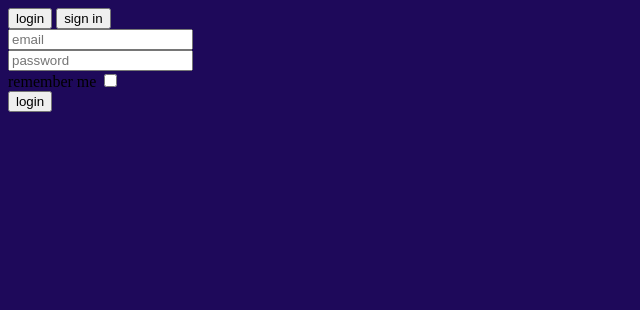
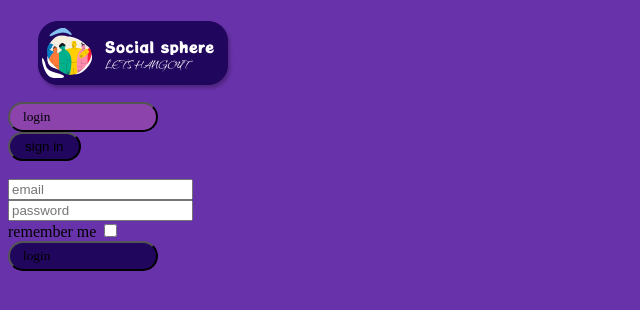
Before and after one commit to StarRainArt/Leiden-Plymouth, a Django app: page /login in a window 1280 px wide. Shown: the top 310 px of the page, without its empty margins (0-640 px from the left). Run offline with Django 5.2, Linux system fonts and the light colour scheme; style sheets or scripts are compiled from the project's sources; some libraries are stand-ins or nearby versions.

Commit message:
styling for login and signup

```diff
--- a/YouthSpots/YouthSpotsBrain/static/scss/style.scss
+++ b/YouthSpots/YouthSpotsBrain/static/scss/style.scss
@@ -7,5 +7,70 @@ $Pure-white: #FFFFFF;
 
 body{
     background: linear-gradient(to right, #1E095A 0%);
-    background-color: #1E095A;
+    background-color: #6832AA;
+
 }
+
+#login_button {
+    font-family: "Poppins";
+    width: 150px;
+    height:30px;
+   display: flex;
+   padding: 5px 13px;
+   border-radius: 15pt;
+   background-color:#8C43AC;
+}
+
+#sign_in_button{
+    display: flex;
+    justify-content: space-between;
+    align-items: center;
+    justify-content: space-between;
+    padding: 5px 15px;
+    border-radius: 15pt;
+    background-color: #21065D;
+    ;
+
+
+
+
+
+
+
+}
+#login_button_2{
+    font-family: "Poppins";
+    width: 150px;
+    height:30px;
+    display: flex;
+    padding: 5px 13px;
+    border-radius: 15pt;
+    background-color: #21065D;
+
+
+}
+
+.password{
+
+    font-family: "Poppins";
+    width: 150px;
+    height:30px;
+    display: flex;
+    padding: 5px 13px;
+    border-radius: 15pt;
+    background-color: #21065D;
+
+
+}
+
+.email{
+
+    font-family: "Poppins";
+    width: 150px;
+    height:30px;
+    display: flex;
+    padding: 5px 13px;
+    border-radius: 15pt;
+    background-color: #21065D;
+
+}
--- a/YouthSpots/YouthSpotsBrain/templates/login.html
+++ b/YouthSpots/YouthSpotsBrain/templates/login.html
@@ -30,7 +30,7 @@
 
 
 {% block login %}
-
+    <img src="../static/img/logo.png">
    <form>
     <button type="submit" id="login_button" placeholder="login">login</button>
     <button type="submit" id="sign_in_button" placeholder="setting">sign in</button><br>
@@ -41,6 +41,8 @@
     <button type="submit" id="login_button_2" placeholder="login">login</button>
 
 
+
+
    </form>
 
 {% endblock %}
```
Also changed, not shown: YouthSpots/YouthSpotsBrain/static/img/logo.png (added), 1 other file.
